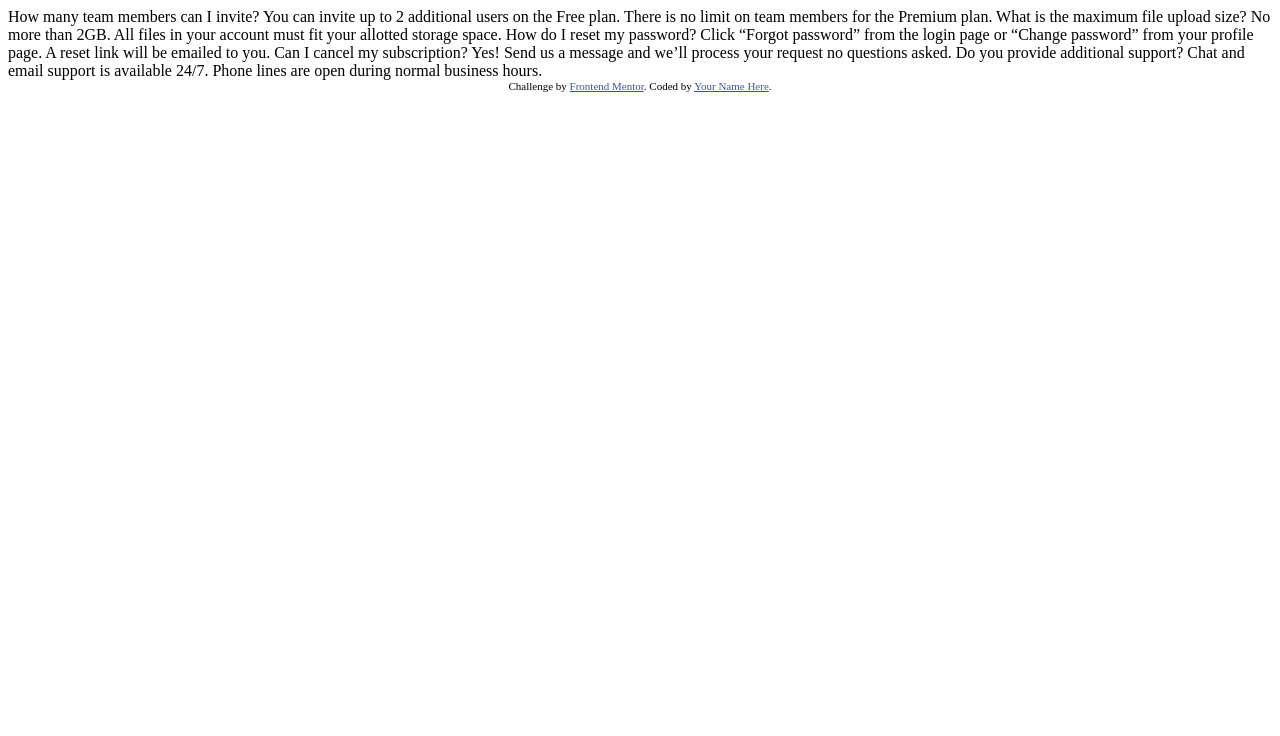
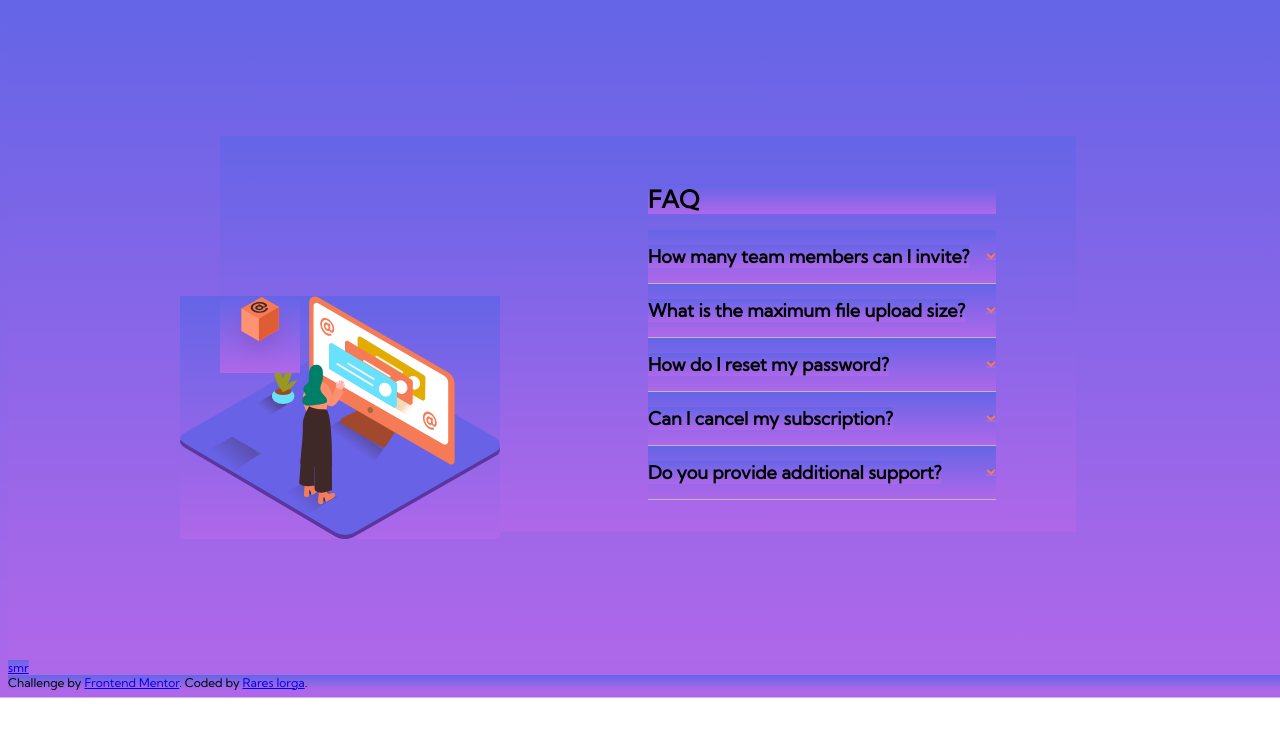
Before and after one commit to RaresIorga/Faq-accordion-card-main, a plain HTML site: page index.html in a window 1280 px wide. Drawn offline with Linux system fonts and the light colour scheme.

Commit message:
Half done

```diff
--- a/index.html
+++ b/index.html
@@ -8,33 +8,77 @@
 
   <title>Frontend Mentor | FAQ Accordion Card</title>
 
-  <!-- Feel free to remove these styles or customise in your own stylesheet 👍 -->
-  <style>
-    .attribution { font-size: 11px; text-align: center; }
-    .attribution a { color: hsl(228, 45%, 44%); }
-  </style>
+  <link rel="stylesheet" href="style.css">
+  <link rel="stylesheet" href="https://fonts.googleapis.com/css?family=Kumbh+Sans">
+
 </head>
 <body>
-  How many team members can I invite?
-  You can invite up to 2 additional users on the Free plan. There is no limit on
-  team members for the Premium plan.
+  <main>
+    <div class="container">
+      <div id="img">
+      <img src="./images/illustration-box-desktop.svg" alt="box" id="cub">
+      <img src="./images/illustration-woman-online-desktop.svg" alt="poza" id="poza">
+      </div>
 
-  What is the maximum file upload size?
-  No more than 2GB. All files in your account must fit your allotted storage space.
-
-  How do I reset my password?
-  Click “Forgot password” from the login page or “Change password” from your profile page.
-  A reset link will be emailed to you.
-
-  Can I cancel my subscription?
-  Yes! Send us a message and we’ll process your request no questions asked.
-
-  Do you provide additional support?
-  Chat and email support is available 24/7. Phone lines are open during normal business hours.
-
-  <div class="attribution">
+      <div class="content">
+        <h1>FAQ</h1>
+        <div class="faq">
+        <div class="question">
+          <h2>How many team members can I invite?</h2>
+          <img src="./images/icon-arrow-down.svg" alt="arrow down">
+        </div>
+        <div class="answer">
+          <p> You can invite up to 2 additional users on the Free plan. There is no limit on
+          team members for the Premium plan.</p>
+        </div>
+      </div>
+      <div class="faq">
+        <div class="question">
+          <h2>What is the maximum file upload size?</h2>
+          <img src="./images/icon-arrow-down.svg" alt="arrow down">
+        </div>
+        <div class="answer">
+          <p>No more than 2GB. All files in your account must fit your allotted storage space.</p>
+        </div>
+      </div>
+      <div class="faq">
+        <div class="question">
+          <h2>How do I reset my password?</h2>
+          <img src="./images/icon-arrow-down.svg" alt="arrow down">
+        </div>
+        <div class="answer">
+          <p> Click “Forgot password” from the login page or “Change password” from your profile page.
+          A reset link will be emailed to you.</p>
+        </div>
+        </div>
+        <div class="faq">
+        <div class="question">
+          <h2>Can I cancel my subscription?</h2>
+          <img src="./images/icon-arrow-down.svg" alt="arrow down">
+        </div>
+        <div class="answer">
+          <p>Yes! Send us a message and we’ll process your request no questions asked.</p>
+        </div>
+        </div>
+        <div class="faq">
+        <div class="question">
+          <h2>Do you provide additional support?</h2>
+          <img src="./images/icon-arrow-down.svg" alt="arrow down">
+        </div>
+        <div class="answer">
+          <p>Chat and email support is available 24/7. Phone lines are open during normal business hours.</p>
+        </div>
+        </div>
+      </div>
+    </div>
+  </main>
+  <a href="smr.html">smr</a>
+  <footer>
+    <div class="attribution">
     Challenge by <a href="https://www.frontendmentor.io?ref=challenge" target="_blank">Frontend Mentor</a>.
-    Coded by <a href="#">Your Name Here</a>.
-  </div>
+    Coded by <a href="https://github.com/RaresIorga">Rares Iorga</a>.
+    </div>
+  </footer>
+  <script src="./main.js"></script>
 </body>
 </html>
--- /dev/null
+++ b/main.js
@@ -0,0 +1,10 @@
+let answers = document.querySelectorAll(".faq");
+answers.forEach((event) => {
+  event.addEventListener("click", () => {
+    if (event.classList.contains("active")) {
+      event.classList.remove("active");
+    } else {
+      event.classList.add("active");
+    }
+  });
+});
--- /dev/null
+++ b/smr.css
@@ -0,0 +1,9 @@
+body{
+    background-color: hsl(0, 0%, 95%);
+    font-size: 0.75rem;
+    font-family: "Kumbh Sans";
+    background: linear-gradient(360deg,hsl(273, 75%, 66%),hsl(240, 73%, 65%))  100% 100% no-repeat;
+    background-size: cover;
+    min-height: 98.5vmax;
+    width:97vh;
+}
--- /dev/null
+++ b/style.css
@@ -0,0 +1,68 @@
+*{
+    background: linear-gradient(360deg,hsl(273, 75%, 66%),hsl(240, 73%, 65%))  100% 100% no-repeat;
+    background-size: cover;
+}
+
+body{
+    background-color: hsl(0, 0%, 95%);
+    font-size: 0.75rem;
+    font-family: "Kumbh Sans";
+    background: linear-gradient(360deg,hsl(273, 75%, 66%),hsl(240, 73%, 65%))  100% 100% no-repeat;
+    background-size: cover;
+    min-height: 100%;
+    width:100%;
+}
+
+main{
+    display:flex;
+}
+.container{
+    display:flex;
+    margin:10% auto;
+}
+.question{
+    display:flex;
+    justify-content:space-between;
+    align-items:center;
+}
+#img{
+    display:flex;
+    flex-direction: row;
+    width: 50%;
+    height: 100%;
+    overflow: hidden;
+}
+#img img{
+    position: absolute;
+    margin-top:10rem;
+}
+#cub{
+    width: 5rem;
+    z-index: 3;
+}
+#poza{
+    width:20rem;
+    transform:translateX(-2.5rem);
+    overflow: hidden;
+
+}
+.content{
+    width:50%;
+    padding:2rem 5rem;
+    z-index: 1;
+}
+
+.answer{
+    max-height: 0;
+    overflow: hidden;
+}
+.faq{
+    border-bottom: 0.1rem solid rgb(189, 184, 184);
+}
+.faq.active .answer{
+    max-height: 5rem;
+    transition-timing-function: ease;
+}
+.faq.active img{
+    transform: rotateX(180deg);
+}
```
Also changed, not shown: smr.html (added, +13 -0 lines).
